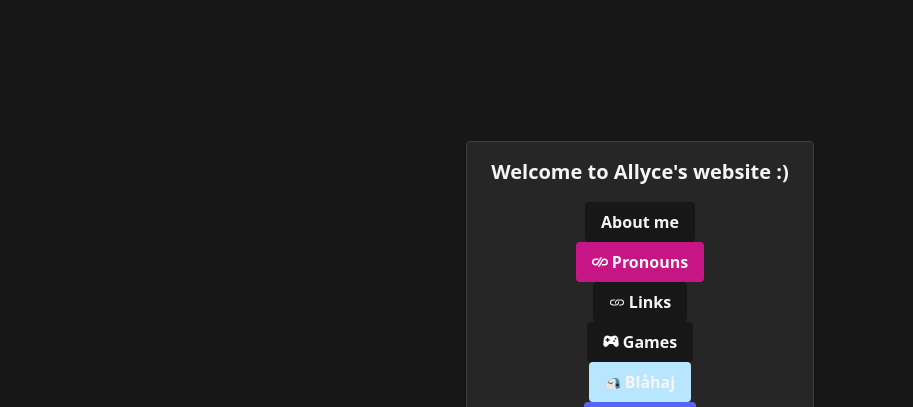
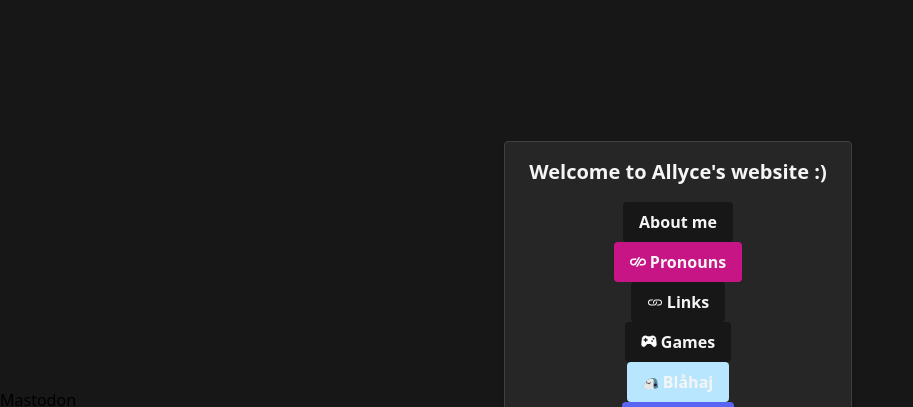
Before and after one commit to AllyToAll/AllyToAll.github.io, a website: page index.html in a window 1280 px wide. Shown: the top 407 px of the page, without its empty margins (0-913 px from the left). Drawn offline with Linux system fonts and the light colour scheme.

Commit message:
Mastodon verification

```diff
--- a/index.html
+++ b/index.html
@@ -7,6 +7,7 @@
     <meta content="https://allytoall.github.io/thumbnails/index.png" property="og:image"/>
     <meta content="https://allytoall.github.io/" property="og:url"/>
     <meta content="Allyce's Silly Little Website :3" property="og:description"/>
+    <a href="https://girldick.gay/@Allyce" rel="me">Mastodon</a>
     <title>Allyce</title>
     <link href="/css/output.css" rel="stylesheet">
     <script src="/js/urlHandling.js"></script>
```
